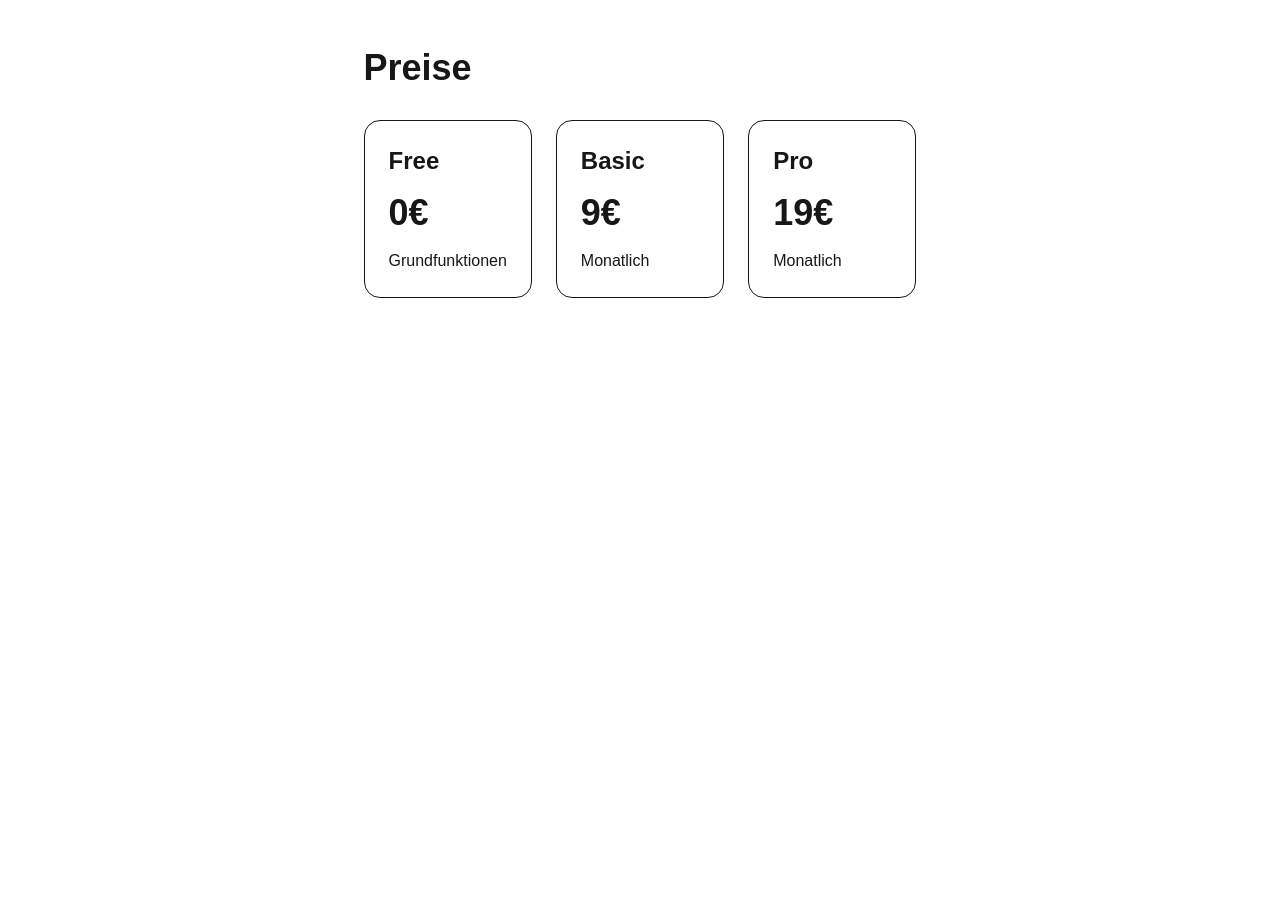
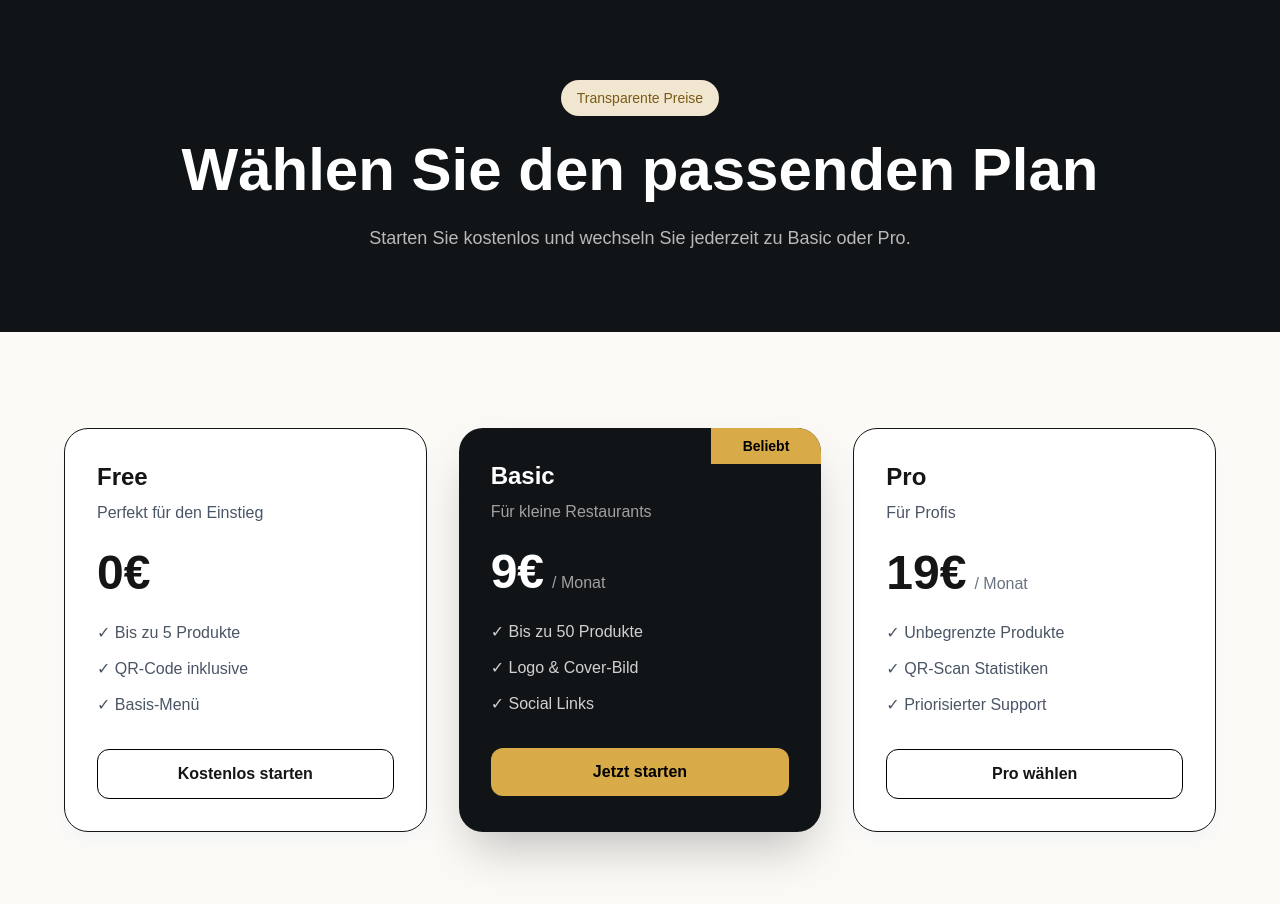
Before and after one commit to ALRAWIHOST/qmenu, a Next.js app: page /preise in a window 1280 px wide. Shown: the top 904 px of the page. Before the commit the page ends 800 px from the top, so only its background shows below. Built offline with nearby package versions, Linux system fonts and the light colour scheme.

Commit message:
Redesign all public pages

```diff
--- a/src/app/preise/page.tsx
+++ b/src/app/preise/page.tsx
@@ -1,27 +1,112 @@
+import Link from "next/link";
+
 export default function PreisePage() {
   return (
-    <main className="max-w-5xl mx-auto px-6 py-12">
-      <h1 className="text-4xl font-bold mb-8">Preise</h1>
+    <main className="min-h-screen bg-[#fbfaf7] text-[#151515]">
+      <section className="bg-[#111416] px-6 py-20 text-white">
+        <div className="mx-auto max-w-6xl text-center">
+          <div className="mb-6 inline-flex rounded-full bg-[#f1e6cf] px-4 py-2 text-sm font-medium text-[#7a5a16]">
+            Transparente Preise
+          </div>
 
-      <div className="grid gap-6 md:grid-cols-3">
-        <div className="border rounded-2xl p-6">
-          <h2 className="text-2xl font-bold">Free</h2>
-          <p className="text-4xl font-extrabold my-4">0€</p>
-          <p>Grundfunktionen</p>
+          <h1 className="text-5xl font-extrabold md:text-6xl">
+            Wählen Sie den passenden Plan
+          </h1>
+
+          <p className="mx-auto mt-6 max-w-2xl text-lg text-white/70">
+            Starten Sie kostenlos und wechseln Sie jederzeit zu Basic oder Pro.
+          </p>
         </div>
+      </section>
 
-        <div className="border rounded-2xl p-6">
-          <h2 className="text-2xl font-bold">Basic</h2>
-          <p className="text-4xl font-extrabold my-4">9€</p>
-          <p>Monatlich</p>
+      <section className="px-6 py-24">
+        <div className="mx-auto max-w-6xl">
+          <div className="grid gap-8 md:grid-cols-3">
+            <div className="rounded-3xl border bg-white p-8 shadow-lg shadow-gray-100">
+              <h3 className="mb-2 text-2xl font-extrabold">Free</h3>
+
+              <p className="mb-6 text-gray-600">
+                Perfekt für den Einstieg
+              </p>
+
+              <p className="mb-6 text-5xl font-extrabold">0€</p>
+
+              <ul className="mb-8 space-y-3 text-gray-600">
+                <li>✓ Bis zu 5 Produkte</li>
+                <li>✓ QR-Code inklusive</li>
+                <li>✓ Basis-Menü</li>
+              </ul>
+
+              <Link
+                href="/register?plan=free"
+                className="block w-full rounded-xl border border-black py-3 text-center font-bold"
+              >
+                Kostenlos starten
+              </Link>
+            </div>
+
+            <div className="relative overflow-hidden rounded-3xl bg-[#111416] p-8 text-white shadow-2xl">
+              <div className="absolute right-0 top-0 bg-[#d8aa48] px-8 py-2 text-sm font-bold text-black">
+                Beliebt
+              </div>
+
+              <h3 className="mb-2 text-2xl font-extrabold">Basic</h3>
+
+              <p className="mb-6 text-white/60">
+                Für kleine Restaurants
+              </p>
+
+              <p className="mb-6 text-5xl font-extrabold">
+                9€
+                <span className="ml-2 text-base font-medium text-white/60">
+                  / Monat
+                </span>
+              </p>
+
+              <ul className="mb-8 space-y-3 text-white/80">
+                <li>✓ Bis zu 50 Produkte</li>
+                <li>✓ Logo & Cover-Bild</li>
+                <li>✓ Social Links</li>
+              </ul>
+
+              <Link
+                href="/register?plan=basic"
+                className="block w-full rounded-xl bg-[#d8aa48] py-3 text-center font-bold text-black hover:bg-[#e7bd62]"
+              >
+                Jetzt starten
+              </Link>
+            </div>
+
+            <div className="rounded-3xl border bg-white p-8 shadow-lg shadow-gray-100">
+              <h3 className="mb-2 text-2xl font-extrabold">Pro</h3>
+
+              <p className="mb-6 text-gray-600">
+                Für Profis
+              </p>
+
+              <p className="mb-6 text-5xl font-extrabold">
+                19€
+                <span className="ml-2 text-base font-medium text-gray-500">
+                  / Monat
+                </span>
+              </p>
+
+              <ul className="mb-8 space-y-3 text-gray-600">
+                <li>✓ Unbegrenzte Produkte</li>
+                <li>✓ QR-Scan Statistiken</li>
+                <li>✓ Priorisierter Support</li>
+              </ul>
+
+              <Link
+                href="/register?plan=pro"
+                className="block w-full rounded-xl border border-black py-3 text-center font-bold"
+              >
+                Pro wählen
+              </Link>
+            </div>
+          </div>
         </div>
-
-        <div className="border rounded-2xl p-6">
-          <h2 className="text-2xl font-bold">Pro</h2>
-          <p className="text-4xl font-extrabold my-4">19€</p>
-          <p>Monatlich</p>
-        </div>
-      </div>
+      </section>
     </main>
   );
 }
```
